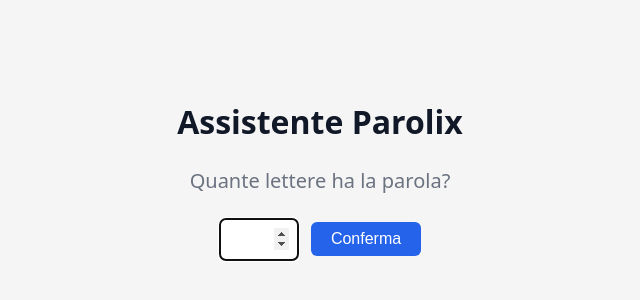
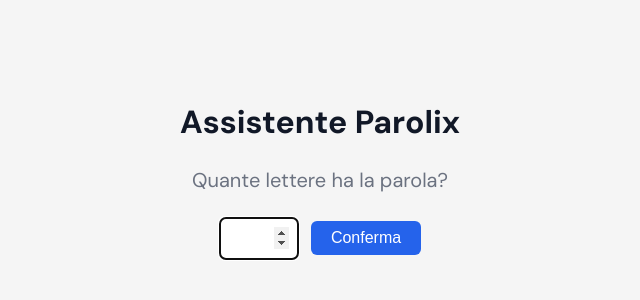
Before and after one commit to alessandro-hq/parolix-assistant, a React (Vite) app: page / in a window 1280 px wide. Shown: the part 220-520 px from the top of the page, without its empty margins (320-960 px from the left). Built offline with nearby package versions, Linux system fonts and the light colour scheme.

Commit message:
feat: use DM Sans font via Google Fonts

```diff
--- a/index.html
+++ b/index.html
@@ -4,6 +4,9 @@
     <meta charset="UTF-8" />
     <link rel="icon" type="image/svg+xml" href="/favicon.svg" />
     <meta name="viewport" content="width=device-width, initial-scale=1.0" />
+    <link rel="preconnect" href="https://fonts.googleapis.com" />
+    <link rel="preconnect" href="https://fonts.gstatic.com" crossorigin />
+    <link href="https://fonts.googleapis.com/css2?family=DM+Sans:wght@400;500;600;700&display=swap" rel="stylesheet" />
     <title>parolix-assistant</title>
   </head>
   <body>
--- a/src/App.css
+++ b/src/App.css
@@ -18,7 +18,7 @@
 body {
   background: var(--color-bg);
   color: var(--color-text);
-  font-family: system-ui, sans-serif;
+  font-family: 'DM Sans', system-ui, sans-serif;
   font-size: 16px;
 }
 
```
